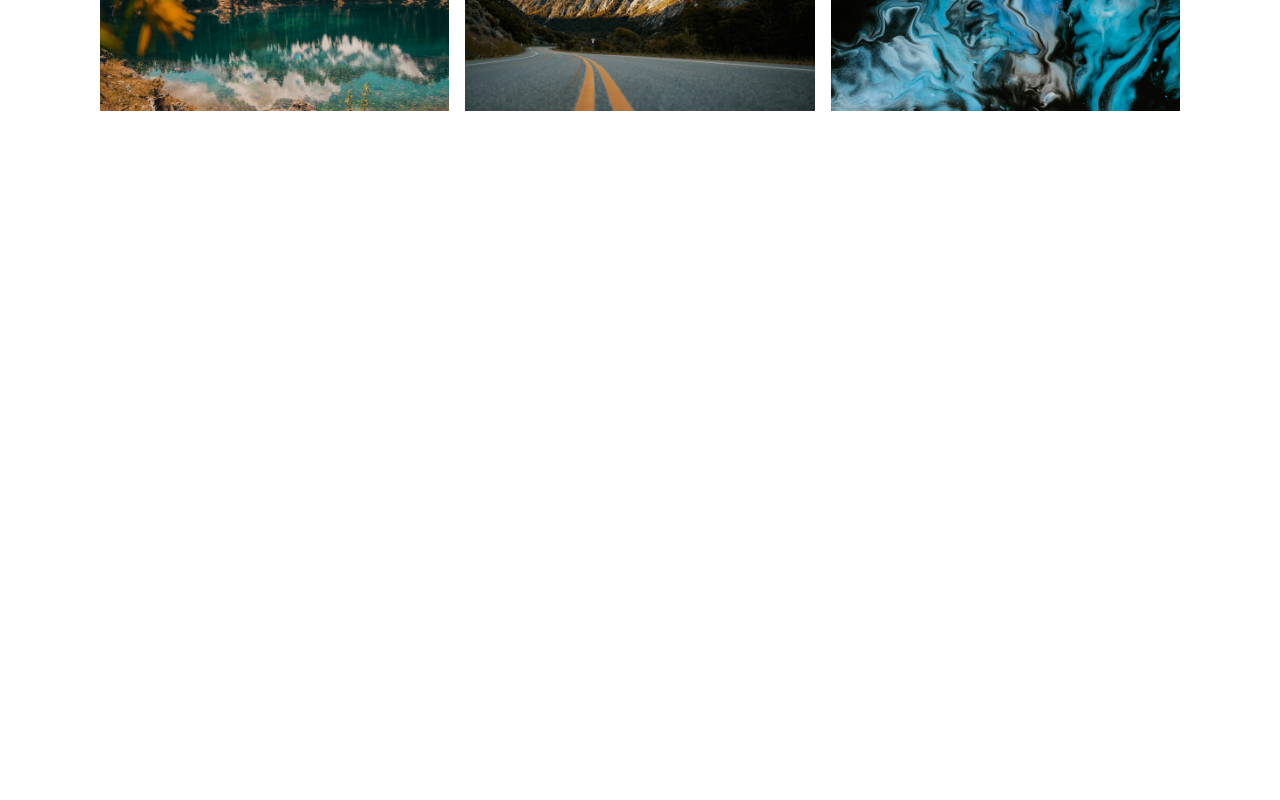
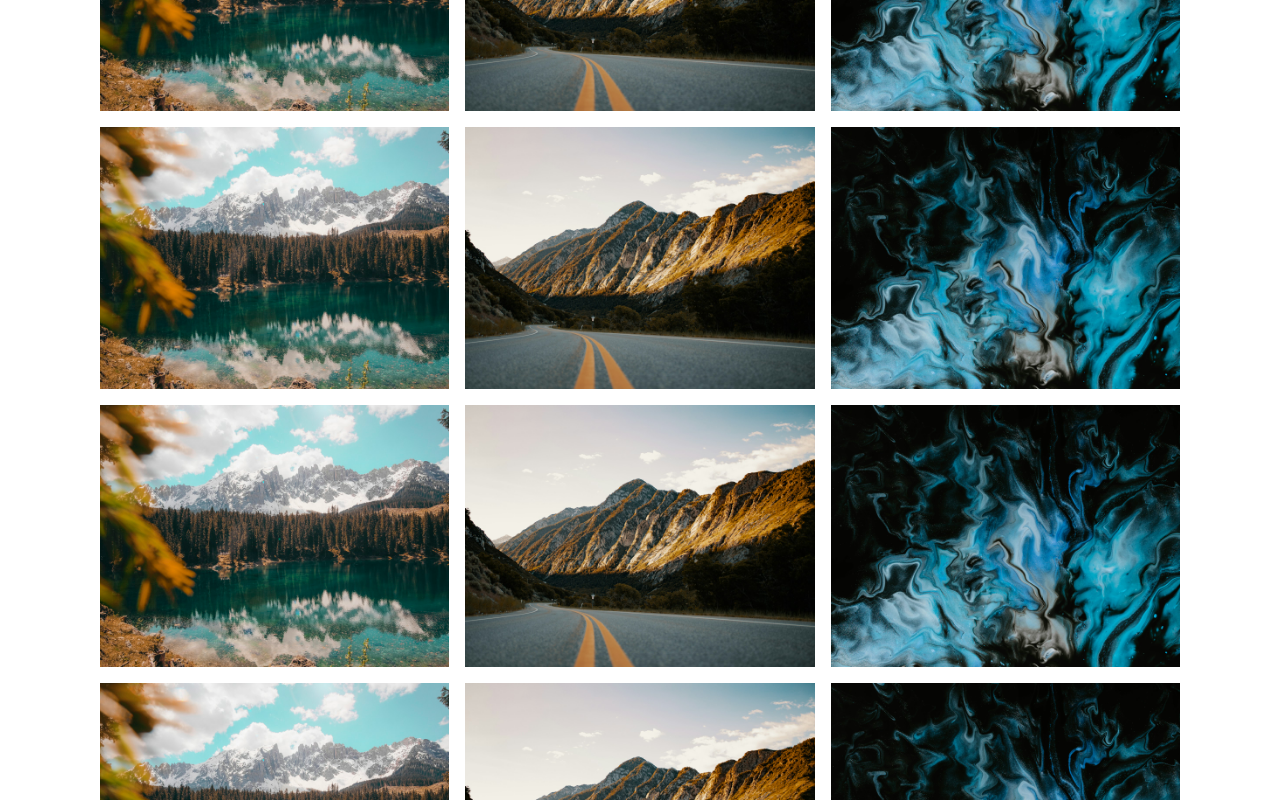
Before and after one commit to jack-rowe/eric-kennes, a Next.js app: page / in a window 1280 px wide. Shown: the part 920-1720 px from the top of the page. Before the commit the page ends 1063 px from the top, so only its background shows below. Built offline with nearby package versions, Linux system fonts and the light colour scheme.

Commit message:
added about and contact me skeletons

```diff
--- a/package.json
+++ b/package.json
@@ -14,6 +14,7 @@
     "next": "14.2.3",
     "react": "^18",
     "react-dom": "^18",
+    "react-hook-form": "^7.52.0",
     "react-icons": "^5.2.1",
     "tailwind-merge": "^2.3.0"
   },
--- /dev/null
+++ b/src/app/about/page.tsx
@@ -0,0 +1,58 @@
+import Image from "next/image";
+
+export default function About() {
+  return (
+    <main className="flex min-h-screen flex-col items-center justify-between p-4 sm:p-6 md:p-8 overflow-hidden mx-auto">
+      <div className="flex w-full max-w-[1080px] flex-col space-y-6">
+        <div className="flex flex-col md:flex-row items-center md:items-start space-y-6 md:space-y-0 md:space-x-8">
+          <div className="w-full md:w-1/3 flex justify-center">
+            <Image
+              src="/images/a.jpg"
+              alt="Artist Photo"
+              className="rounded-full w-64 h-64 object-cover shadow-lg"
+              width={256}
+              height={256}
+            />
+          </div>
+          <div className="w-full md:w-2/3">
+            <p className="text-xl leading-relaxed">
+              Hello! My name is{" "}
+              <span className="font-semibold">[Artist Name]</span>, and I am a
+              passionate artist specializing in{" "}
+              <span className="font-semibold">[Medium or Style]</span>. With
+              over <span className="font-semibold">[Number]</span> years of
+              experience, I have developed a unique style that blends
+              <span className="font-semibold">
+                [Inspiration or Technique]
+              </span>{" "}
+              with <span className="font-semibold">[Other Influences]</span>.
+            </p>
+            <p className="text-xl leading-relaxed mt-4">
+              My work has been showcased in numerous exhibitions, including{" "}
+              <span className="font-semibold">[Exhibition Name]</span> and
+              <span className="font-semibold">[Exhibition Name]</span>. I am
+              deeply inspired by{" "}
+              <span className="font-semibold">[Inspiration Source]</span>
+              and strive to evoke{" "}
+              <span className="font-semibold">[Emotion or Theme]</span> through
+              my creations. Each piece is crafted with meticulous attention to
+              detail, aiming to tell a story and connect with the audience on a
+              personal level.
+            </p>
+            <p className="text-xl leading-relaxed mt-4">
+              In addition to my artistic practice, I also teach workshops and
+              offer private lessons to aspiring artists. Sharing my knowledge
+              and helping others discover their creative potential is something
+              I find incredibly rewarding.
+            </p>
+            <p className="text-xl leading-relaxed mt-4">
+              Feel free to browse through my portfolio and get in touch if you
+              would like to learn more about my work or discuss potential
+              collaborations.
+            </p>
+          </div>
+        </div>
+      </div>
+    </main>
+  );
+}
--- /dev/null
+++ b/src/app/contact/page.tsx
@@ -0,0 +1,79 @@
+"use client";
+
+import { FC } from "react";
+import { useForm } from "react-hook-form";
+// import { sendEmail } from "@/utils/send-email";
+
+export type FormData = {
+  name: string;
+  email: string;
+  message: string;
+};
+
+const Contact: FC = () => {
+  const { register, handleSubmit } = useForm<FormData>();
+
+  function onSubmit(data: FormData) {
+    // sendEmail(data);
+  }
+
+  return (
+    <main className="flex min-h-screen flex-col items-center justify-between p-4 sm:p-6 md:p-8 overflow-hidden mx-auto">
+      <div className="flex w-full max-w-[1080px] flex-col md:flex-row space-y-6 md:space-y-0 md:space-x-6">
+        <div className="md:w-1/2">
+          <h1 className="text-5xl font-bold mb-8 md:mb-4">Contact Me</h1>
+          <p className="text-xl mb-8 md:mb-4">
+            I would love to hear from you! Whether you have questions about my
+            work, are interested in a collaboration, or just want to say hello,
+            feel free to reach out.
+          </p>
+        </div>
+        <div className="md:w-1/2">
+          <form
+            onSubmit={handleSubmit(onSubmit)}
+            className="flex flex-col space-y-4 w-full bg-white p-6 rounded-lg shadow-lg"
+          >
+            <label htmlFor="name" className="text-lg font-semibold mb-2">
+              Full Name
+            </label>
+            <input
+              type="text"
+              id="name"
+              placeholder="Full Name"
+              className="p-2 border rounded-lg"
+              {...register("name", { required: true })}
+            />
+            <label htmlFor="email" className="text-lg font-semibold mb-2">
+              Email Address
+            </label>
+            <input
+              type="email"
+              id="email"
+              placeholder="example@domain.com"
+              className="p-2 border rounded-lg"
+              {...register("email", { required: true })}
+            />
+            <label htmlFor="message" className="text-lg font-semibold mb-2">
+              Message
+            </label>
+            <textarea
+              id="message"
+              rows={4}
+              placeholder="Type your message"
+              className="p-2 border rounded-lg resize-none"
+              {...register("message", { required: true })}
+            ></textarea>
+            <button
+              type="submit"
+              className="w-full py-3 text-xl bg-blue-500 text-white font-semibold rounded-lg hover:bg-blue-700 transition duration-300"
+            >
+              Send Message
+            </button>
+          </form>
+        </div>
+      </div>
+    </main>
+  );
+};
+
+export default Contact;
--- a/src/app/layout.tsx
+++ b/src/app/layout.tsx
@@ -3,8 +3,8 @@ import "./globals.css";
 import { Header } from "@/components/Header";
 
 export const metadata: Metadata = {
-  title: "Create Next App",
-  description: "Generated by create next app",
+  title: "Eric Kennes",
+  description: "Eric Kennes' personal website.",
 };
 
 export default function RootLayout({
@@ -14,7 +14,7 @@ export default function RootLayout({
 }>) {
   return (
     <html lang="en">
-      <body className="font-courier text-8xl ">
+      <body className="font-courier ">
         <Header />
         {children}
       </body>
--- a/src/components/Header.tsx
+++ b/src/components/Header.tsx
@@ -1,10 +1,12 @@
 "use client";
 import { cn } from "@/utils";
 import { useState } from "react";
+import { usePathname } from "next/navigation";
 import { AiOutlineClose, AiOutlineMenu } from "react-icons/ai";
 
 export const Header = () => {
   const [isNavOpen, setIsNavOpen] = useState(false);
+  const pathname = usePathname();
 
   const toggleNav = () => setIsNavOpen((prev) => !prev);
   const closeNav = () => setIsNavOpen(false);
@@ -12,21 +14,20 @@ export const Header = () => {
   const navLinks = [
     { href: "/", label: "Home" },
     { href: "/about", label: "About" },
-    { href: "/portfolio", label: "Portfolio" },
     { href: "/contact", label: "Contact" },
   ];
 
   return (
-    <div className=" border-b border-gray-400 py-8">
+    <div className="border-b border-gray-400 py-8">
       <div className="max-w-[1080px] mx-auto flex items-center justify-between">
         <a href="/">
-          <h1 className="text-4xl lg:text-6xl ml-8 lg:ml-0">ERIC KENNES</h1>
+          <h1 className="text-4xl lg:text-6xl ml-4 lg:ml-0">ERIC KENNES</h1>
         </a>
         <nav>
           <section className="flex lg:hidden text-4xl">
             <div onClick={toggleNav}>
               <AiOutlineMenu
-                className={cn("h-8 w-8 mr-8", isNavOpen && "hidden")}
+                className={cn("h-8 w-8 mr-4", isNavOpen && "hidden")}
               />
             </div>
             <div
@@ -37,13 +38,19 @@ export const Header = () => {
               )}
             >
               <div className="absolute top-0 right-0 py-8" onClick={closeNav}>
-                <AiOutlineClose className="h-8 w-8 mr-8" />
+                <AiOutlineClose className="h-8 w-8 mr-4" />
               </div>
 
               <ul className="flex flex-col items-center justify-between">
                 {navLinks.map((link) => (
-                  <li key={link.href} className=" my-6 uppercase">
-                    <a href={link.href} onClick={closeNav}>
+                  <li key={link.href} className="my-6 uppercase">
+                    <a
+                      href={link.href}
+                      onClick={closeNav}
+                      className={cn(
+                        pathname === link.href && "font-bold underline"
+                      )}
+                    >
                       {link.label}
                     </a>
                   </li>
@@ -53,9 +60,16 @@ export const Header = () => {
           </section>
 
           <ul className="hidden space-x-8 lg:flex text-2xl ">
-            {navLinks.slice(1).map((link) => (
+            {navLinks.map((link) => (
               <li key={link.href}>
-                <a href={link.href}>{link.label}</a>
+                <a
+                  href={link.href}
+                  className={cn(
+                    pathname === link.href && "font-bold underline"
+                  )}
+                >
+                  {link.label}
+                </a>
               </li>
             ))}
           </ul>
--- a/src/images.ts
+++ b/src/images.ts
@@ -96,4 +96,172 @@ export const mainGalleryImages: ImageJSON[] = [
     height: 400,
     alt: "Image 3",
   },
+  {
+    id: 1,
+    thumbnailURL: "/images/a.jpg",
+    fullSizeURL: "/images/a.jpg",
+    width: 600,
+    height: 400,
+    alt: "Image 1",
+    description: "This is a description",
+    title: "This is a title",
+    date: "2021-01-01",
+    price: 100,
+  },
+  {
+    id: 2,
+    thumbnailURL: "/images/b.jpg",
+    fullSizeURL: "/images/b.jpg",
+    width: 600,
+    height: 400,
+    alt: "Image 2",
+  },
+  {
+    id: 3,
+    thumbnailURL: "/images/c.jpg",
+    fullSizeURL: "/images/c.jpg",
+    width: 600,
+    height: 400,
+    alt: "Image 3",
+  },
+  {
+    id: 1,
+    thumbnailURL: "/images/a.jpg",
+    fullSizeURL: "/images/a.jpg",
+    width: 600,
+    height: 400,
+    alt: "Image 1",
+    description: "This is a description",
+    title: "This is a title",
+    date: "2021-01-01",
+    price: 100,
+  },
+  {
+    id: 2,
+    thumbnailURL: "/images/b.jpg",
+    fullSizeURL: "/images/b.jpg",
+    width: 600,
+    height: 400,
+    alt: "Image 2",
+  },
+  {
+    id: 3,
+    thumbnailURL: "/images/c.jpg",
+    fullSizeURL: "/images/c.jpg",
+    width: 600,
+    height: 400,
+    alt: "Image 3",
+  },
+  {
+    id: 1,
+    thumbnailURL: "/images/a.jpg",
+    fullSizeURL: "/images/a.jpg",
+    width: 600,
+    height: 400,
+    alt: "Image 1",
+    description: "This is a description",
+    title: "This is a title",
+    date: "2021-01-01",
+    price: 100,
+  },
+  {
+    id: 2,
+    thumbnailURL: "/images/b.jpg",
+    fullSizeURL: "/images/b.jpg",
+    width: 600,
+    height: 400,
+    alt: "Image 2",
+  },
+  {
+    id: 3,
+    thumbnailURL: "/images/c.jpg",
+    fullSizeURL: "/images/c.jpg",
+    width: 600,
+    height: 400,
+    alt: "Image 3",
+  },
+  {
+    id: 1,
+    thumbnailURL: "/images/a.jpg",
+    fullSizeURL: "/images/a.jpg",
+    width: 600,
+    height: 400,
+    alt: "Image 1",
+    description: "This is a description",
+    title: "This is a title",
+    date: "2021-01-01",
+    price: 100,
+  },
+  {
+    id: 2,
+    thumbnailURL: "/images/b.jpg",
+    fullSizeURL: "/images/b.jpg",
+    width: 600,
+    height: 400,
+    alt: "Image 2",
+  },
+  {
+    id: 3,
+    thumbnailURL: "/images/c.jpg",
+    fullSizeURL: "/images/c.jpg",
+    width: 600,
+    height: 400,
+    alt: "Image 3",
+  },
+  {
+    id: 1,
+    thumbnailURL: "/images/a.jpg",
+    fullSizeURL: "/images/a.jpg",
+    width: 600,
+    height: 400,
+    alt: "Image 1",
+    description: "This is a description",
+    title: "This is a title",
+    date: "2021-01-01",
+    price: 100,
+  },
+  {
+    id: 2,
+    thumbnailURL: "/images/b.jpg",
+    fullSizeURL: "/images/b.jpg",
+    width: 600,
+    height: 400,
+    alt: "Image 2",
+  },
+  {
+    id: 3,
+    thumbnailURL: "/images/c.jpg",
+    fullSizeURL: "/images/c.jpg",
+    width: 600,
+    height: 400,
+    alt: "Image 3",
+  },
+  {
+    id: 1,
+    thumbnailURL: "/images/a.jpg",
+    fullSizeURL: "/images/a.jpg",
+    width: 600,
+    height: 400,
+    alt: "Image 1",
+    description: "This is a description",
+    title: "This is a title",
+    date: "2021-01-01",
+    price: 100,
+  },
+  {
+    id: 2,
+    thumbnailURL: "/images/b.jpg",
+    fullSizeURL: "/images/b.jpg",
+    width: 600,
+    height: 400,
+    alt: "Image 2",
+  },
+  {
+    id: 3,
+    thumbnailURL: "/images/c.jpg",
+    fullSizeURL: "/images/c.jpg",
+    width: 600,
+    height: 400,
+    alt: "Image 3",
+  },
 ];
```
Also changed, not shown: 1 other file (tests, documents, lock files or other folders).
